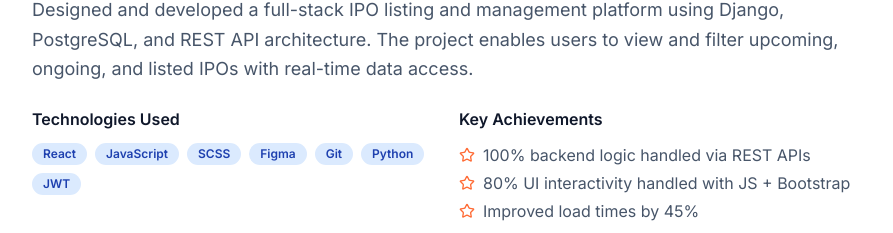
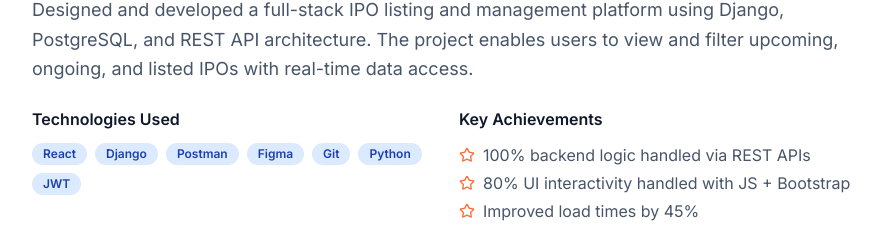
Before and after one commit to SyedparveezDev/my-portfolio-site, a Next.js app: page / in a window 1280 px wide. Shown: the part 4331-4564 px from the top of the page, without its empty margins (193-1086 px from the left). Built offline with nearby package versions, Linux system fonts and the light colour scheme.

Commit message:
fix: update technology stack in project description to include Django

```diff
--- a/app/page.tsx
+++ b/app/page.tsx
@@ -113,7 +113,7 @@ export default function Portfolio() {
       company: "Bluestock Fintech.",
       period: "Jun 2025 - Present",
       description:"Designed and developed a full-stack IPO listing and management platform using Django, PostgreSQL, and REST API architecture. The project enables users to view and filter upcoming, ongoing, and listed IPOs with real-time data access.",
-      tech: ["React", "JavaScript", "SCSS", "Figma", "Git", "Python", "JWT"],
+      tech: ["React", "Django", "Postman", "Figma", "Git", "Python", "JWT"],
       achievements: ["100% backend logic handled via REST APIs", "80% UI interactivity handled with JS + Bootstrap", "Improved load times by 45%"],
     },
     {
```
